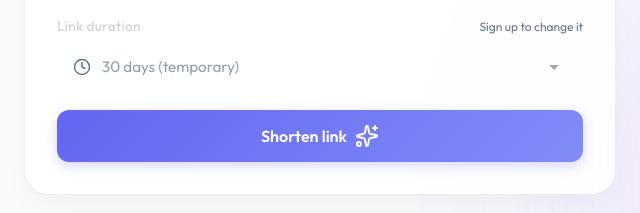
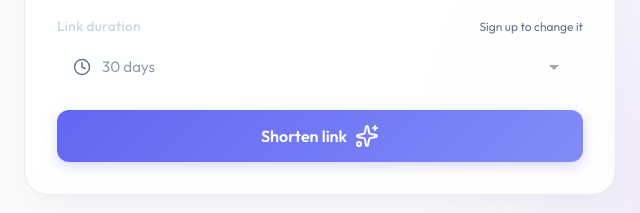
Before and after one commit to pfelipm/acortador-url, a website: page public/index.html in a window 1280 px wide. Shown: the part 527-740 px from the top of the page, 320-960 px from the left. Drawn offline with nearby package versions, Linux system fonts and the light colour scheme; no server answers.

Commit message:
fix: eliminar palabra temporal redundante de la opción de 30 días

```diff
--- a/public/index.html
+++ b/public/index.html
@@ -119,7 +119,7 @@
             <select id="expiry-select" class="select-input" disabled>
               <option value="24h" data-i18n="opt_24h">24 horas</option>
               <option value="7d" data-i18n="opt_7d">7 días</option>
-              <option value="30d" data-i18n="opt_30d" selected>30 días (temporal)</option>
+              <option value="30d" data-i18n="opt_30d" selected>30 días</option>
               <option value="3m" data-i18n="opt_3m">3 meses</option>
               <option value="1y" data-i18n="opt_1y">1 año</option>
               <option value="never" data-i18n="opt_never">Indefinido (no expira)</option>
@@ -479,7 +479,7 @@
         expiry_label: "Duración del enlace",
         expiry_hint_register: "Regístrate para cambiarlo",
         expiry_hint_select: "Elige cuándo caducará el enlace",
-        opt_30d: "30 días (temporal)",
+        opt_30d: "30 días",
         opt_24h: "24 horas",
         opt_7d: "7 días",
         opt_3m: "3 meses",
@@ -546,7 +546,7 @@
         expiry_label: "Link duration",
         expiry_hint_register: "Sign up to change it",
         expiry_hint_select: "Choose when the link will expire",
-        opt_30d: "30 days (temporary)",
+        opt_30d: "30 days",
         opt_24h: "24 hours",
         opt_7d: "7 days",
         opt_3m: "3 months",
```
